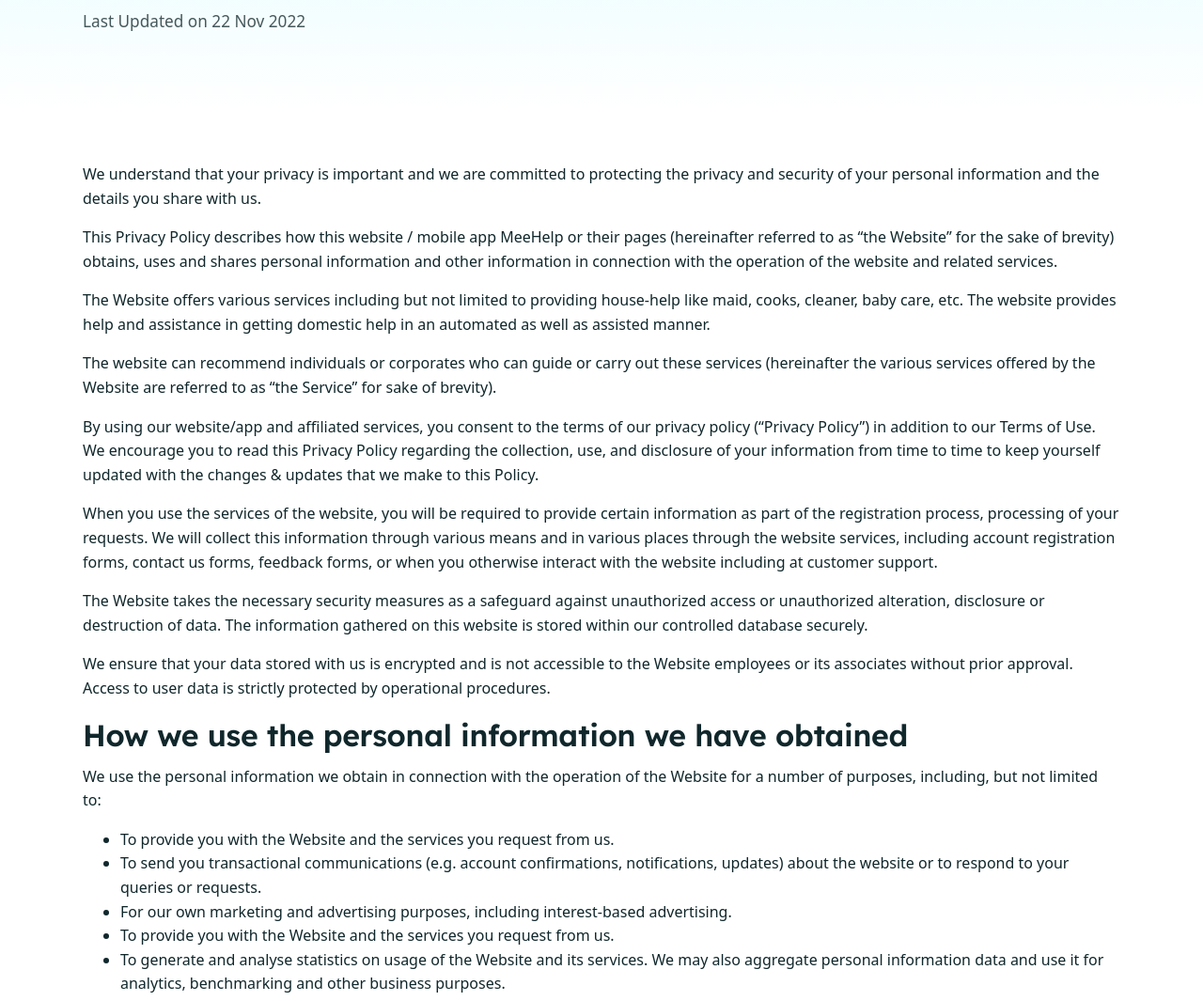
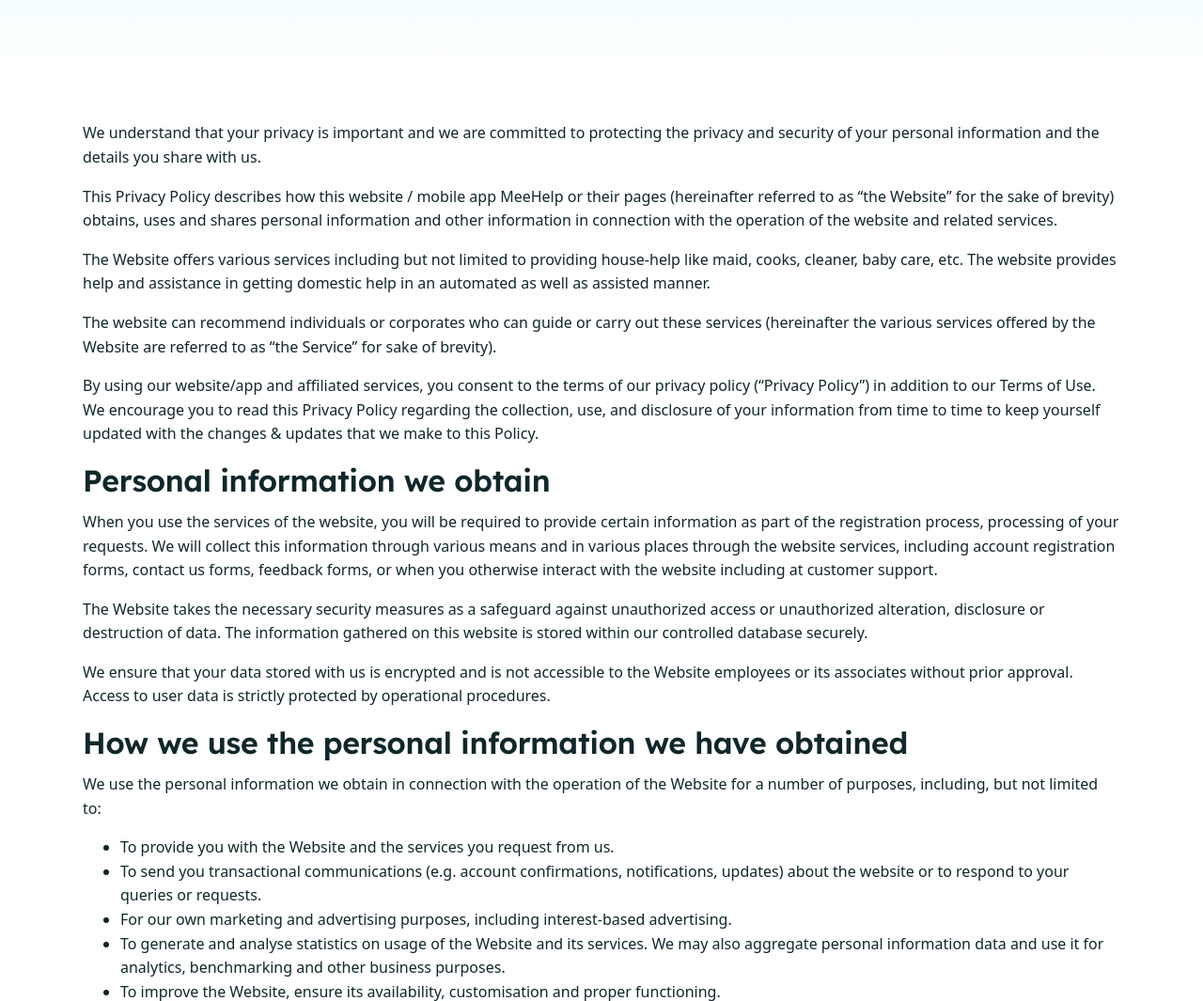
Before and after one commit to meehelp/meehelp, an Astro site: page /privacy-policy in a window 1280 px wide. Shown: the part 224-1289 px from the top of the page at 94% size. Built offline with nearby package versions, Linux system fonts and the light colour scheme; Astro itself is replaced by a stand-in of ours; no server answers.

Commit message:
Phase 6: preserve live privacy policy text exactly

```diff
--- a/src/pages/privacy-policy.astro
+++ b/src/pages/privacy-policy.astro
@@ -18,7 +18,6 @@
   <section class="hero hero--compact">
     <div class="container">
       <h1>Privacy Policy</h1>
-      <p class="lead">Last Updated on 22 Nov 2022</p>
     </div>
   </section>
 
@@ -34,6 +33,8 @@
 
       <p>By using our website/app and affiliated services, you consent to the terms of our privacy policy (“Privacy Policy”) in addition to our Terms of Use. We encourage you to read this Privacy Policy regarding the collection, use, and disclosure of your information from time to time to keep yourself updated with the changes & updates that we make to this Policy.</p>
 
+      <h2>Personal information we obtain</h2>
+
       <p>When you use the services of the website, you will be required to provide certain information as part of the registration process, processing of your requests. We will collect this information through various means and in various places through the website services, including account registration forms, contact us forms, feedback forms, or when you otherwise interact with the website including at customer support.</p>
 
       <p>The Website takes the necessary security measures as a safeguard against unauthorized access or unauthorized alteration, disclosure or destruction of data. The information gathered on this website is stored within our controlled database securely.</p>
@@ -48,7 +49,6 @@
         <li>To provide you with the Website and the services you request from us.</li>
         <li>To send you transactional communications (e.g. account confirmations, notifications, updates) about the website or to respond to your queries or requests.</li>
         <li>For our own marketing and advertising purposes, including interest-based advertising.</li>
-        <li>To provide you with the Website and the services you request from us.</li>
         <li>To generate and analyse statistics on usage of the Website and its services. We may also aggregate personal information data and use it for analytics, benchmarking and other business purposes.</li>
         <li>To improve the Website, ensure its availability, customisation and proper functioning.</li>
         <li>To provide and support our business and operations.</li>
```
